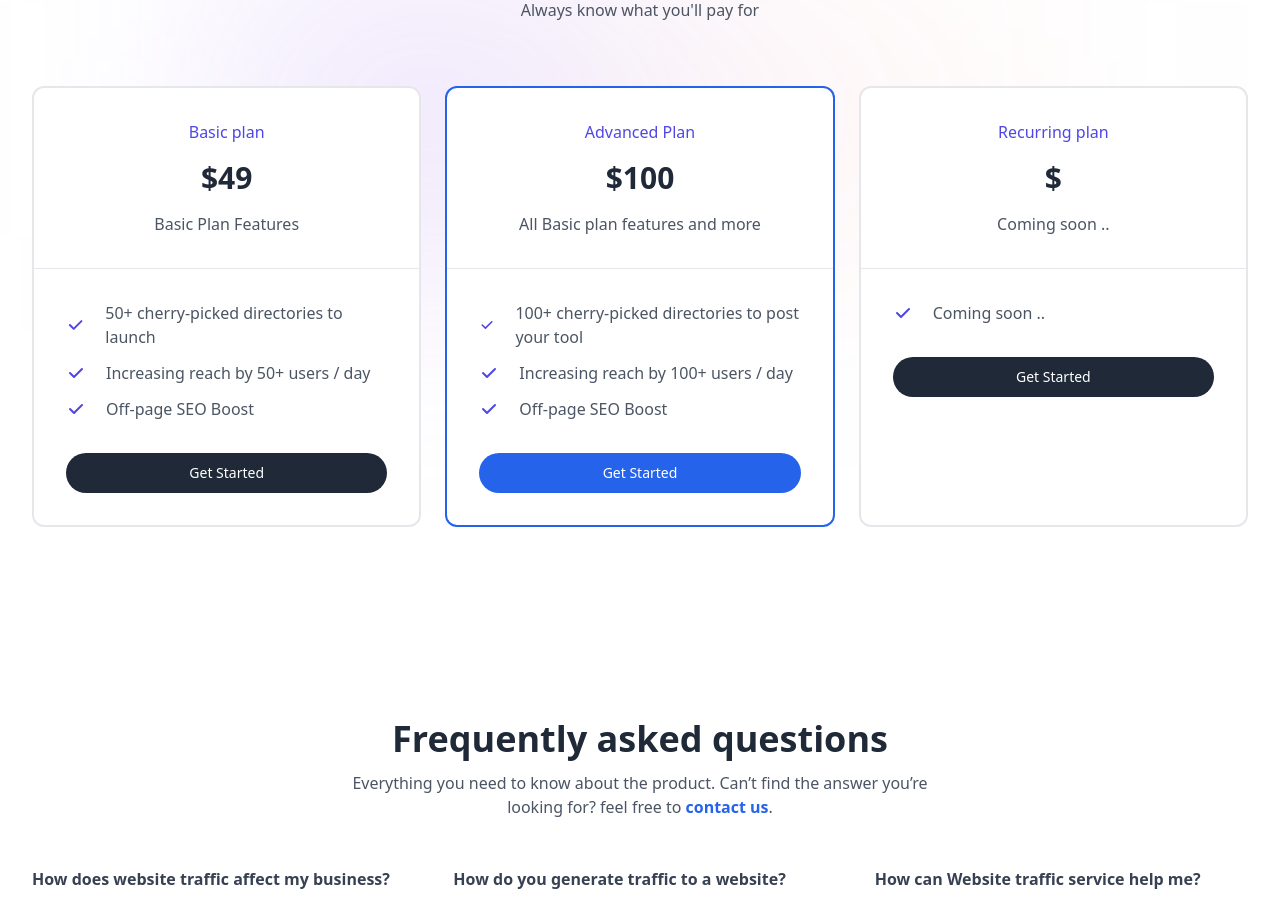
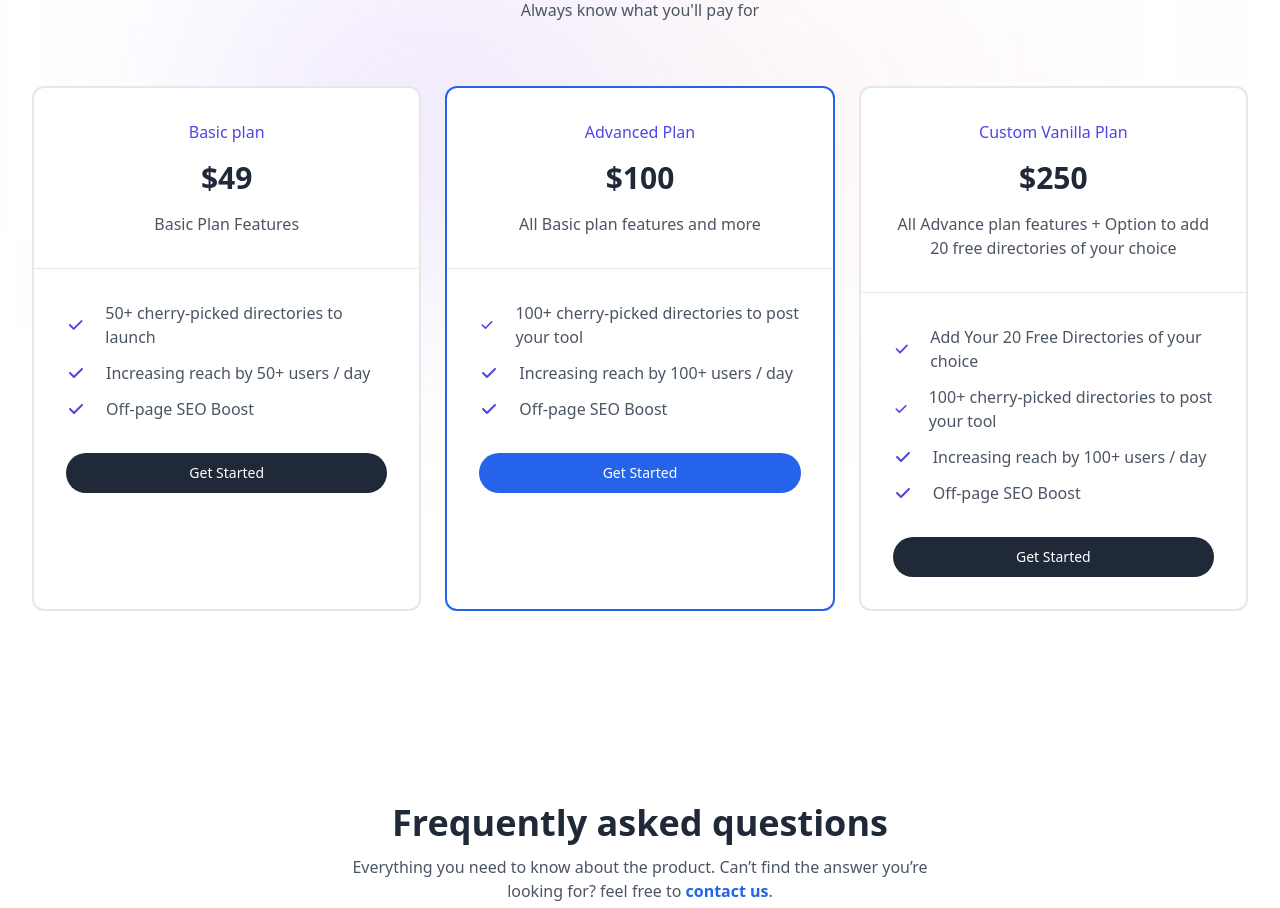
Before and after one commit to DarkInventor/Reach, a Next.js app: page / in a window 1280 px wide. Shown: the part 3940-4848 px from the top of the page. Built offline with nearby package versions, Linux system fonts and the light colour scheme.

Commit message:
add new feature plan

```diff
--- a/components/ui/Pricing/index.jsx
+++ b/components/ui/Pricing/index.jsx
@@ -16,6 +16,10 @@ const Pricing = () => {
           const advancedPlanUrl = 'https://buy.stripe.com/6oEcPVbUoca95k4cMN';
           window.location.href = advancedPlanUrl;
         }
+        else if (planName === "Custom Vanilla Plan") {
+            const customPlanUrl = 'https://buy.stripe.com/3csaHN5w0a21aEo7sI';
+            window.location.href = customPlanUrl;
+          }
       };
 
     const plans = [
@@ -64,16 +68,15 @@ const Pricing = () => {
         },
 
         {
-            name: "Recurring plan",
-            desc: "Coming soon ..",
-            // price: 92,
+            name: "Custom Vanilla Plan",
+            desc: "All Advance plan features + Option to add 20 free directories of your choice",
+            price: 250,
             isMostPop: false,
             features: [
-                "Coming soon ..",
-                // "1000 keywords to track",
-                // "35,000 results per report",
-                // "Keyword, domain and backlink ",
-                // "Google Data Studio Integration",
+                "Add Your 20 Free Directories of your choice",
+                "100+ cherry-picked directories to post your tool",
+                "Increasing reach by 100+ users / day",
+                "Off-page SEO Boost",
                 // "Content Marketing Platform",
             ],
         },
```
